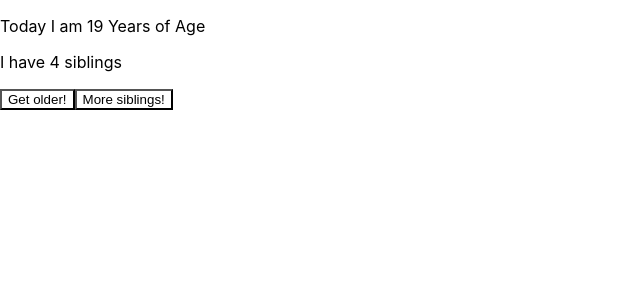
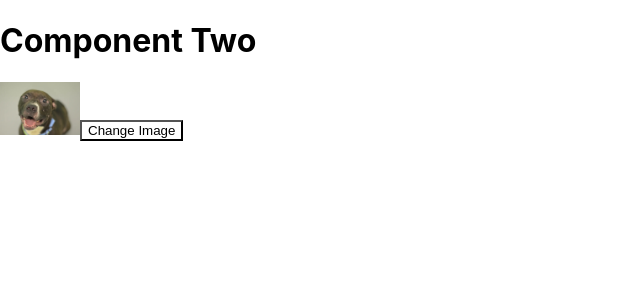
Before and after one commit to kurtreyn/learning-react, a React (Create React App) app: page / in a window 1280 px wide. Shown: the top 300 px of the page, without its empty margins (0-640 px from the left). Built offline with nearby package versions, Linux system fonts and the light colour scheme.

Commit message:
practice

```diff
--- a/src/components/ComponentTwo.js
+++ b/src/components/ComponentTwo.js
@@ -1,16 +1,11 @@
 import React, { useState } from 'react';
 import ThingOne from './ThingOne';
-import dogImg from '../images/dog.jpg';
-import catImg from '../images/cat.jpg';
 
 const ComponentTwo = () => {
-  const [imageA, setImage] = useState({ imageA: catImg, imageB: dogImg });
-  // const imageB = dogImg;
-
   return (
     <div>
       <h1>Component Two</h1>
-      <ThingOne image={imageA} setImage={setImage} />
+      <ThingOne />
     </div>
   );
 };
--- a/src/components/MainComponent.js
+++ b/src/components/MainComponent.js
@@ -13,8 +13,8 @@ export default function MainComponent() {
     <>
       {/* <ComponentOne name={name} setName={setName} /> */}
       {/* <ComponentOne name={nameTwo} changeName={changeName} /> */}
-      {/* <ComponentTwo /> */}
-      <ComponentFour />
+      <ComponentTwo />
+      {/* <ComponentFour /> */}
     </>
   );
 }
--- a/src/components/ThingOne.js
+++ b/src/components/ThingOne.js
@@ -1,30 +1,25 @@
-import React from 'react';
+import React, { useState } from 'react';
+import dogImg from '../images/dog.jpg';
+import catImg from '../images/cat.jpg';
 
-export default function ThingOne({ image }, props) {
-  // const changePicture = () => {
-  //   if (props.image) {
-  //     // props.setImage(props.imageB);
-  //     console.log(`IMAGE is: ${props.image}`);
-  //     console.log(`imageA is: ${props.imageA}`);
-  //     console.log(`imageB is: ${props.imageB}`);
-  //   } else {
-  //     props.setImage(props.imageA);
-  //   }
-  // };
+export default function ThingOne() {
+  const [image, setImage] = useState({ imageA: catImg, imageB: dogImg });
+
+  const { imageA, imageB } = image;
 
   const changePicture = () => {
-    if (image.imageA === true) {
-      // this.state.setImage(image.imageB);
-      console.log(`imageA is: ${image.imageA}`);
-      console.log(`imageB is: ${image.imageB}`);
+    if (imageA === imageA) {
+      console.log('true');
+      setImage(imageB);
     } else {
-      // this.state.setImage(image.imageA);
+      console.log('false');
+      setImage(imageB);
     }
   };
 
   return (
     <div>
-      <img src={props.imageA} />
+      <img src={imageB} />
       <button onClick={changePicture}>Change Image</button>
     </div>
   );
```
